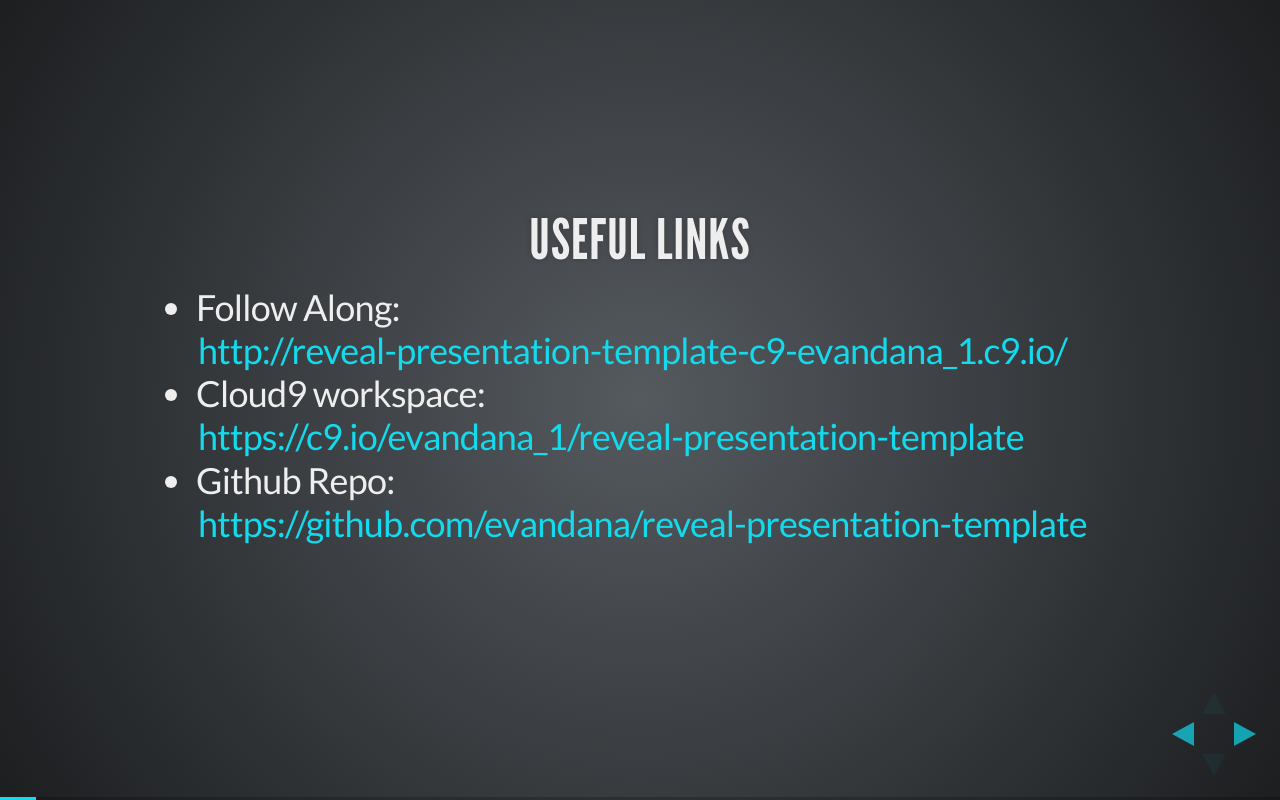
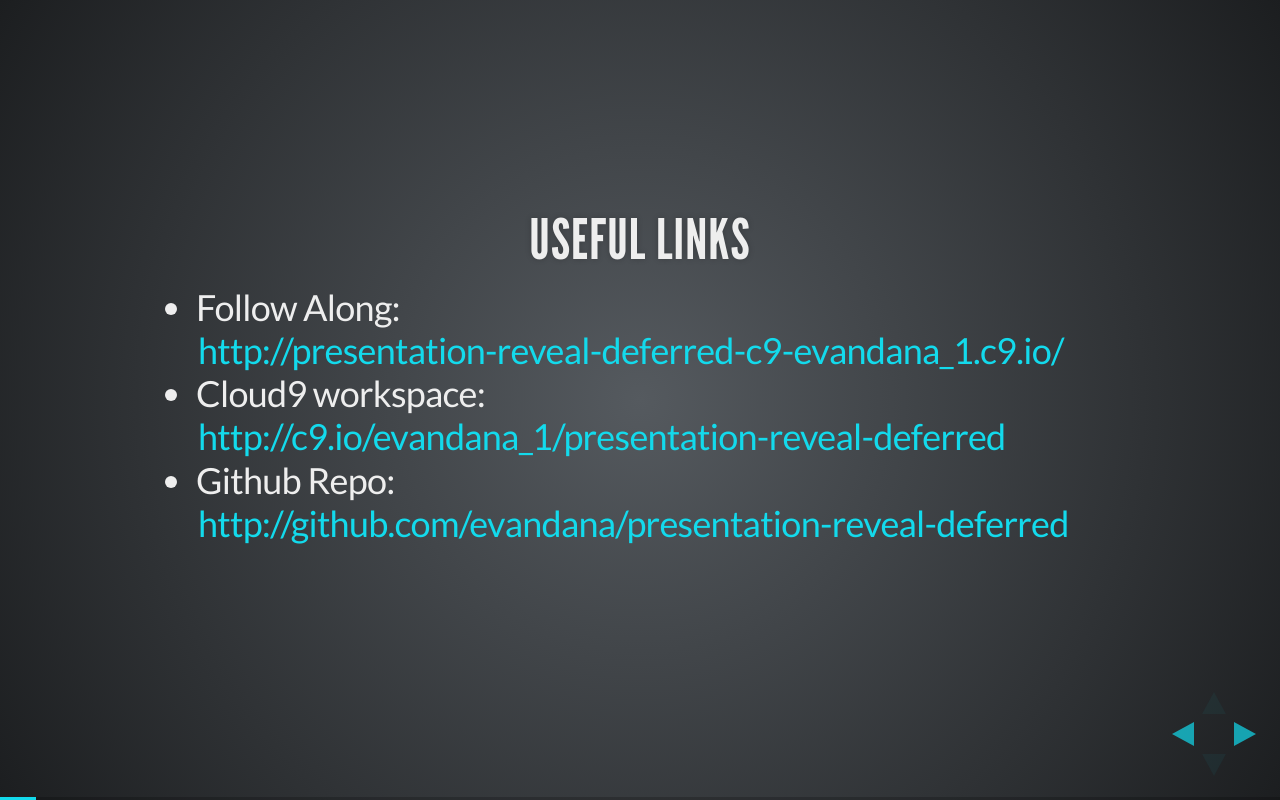
Before and after one commit to frontID/presentation-reveal-deferred, a website: page index.html in a window 1280 px wide. Both pictures are taken after a click on the element 1251 px from the left and 734 px from the top of the page. Drawn offline with Linux system fonts and the light colour scheme; no server answers.

Commit message:
updated links

```diff
--- a/index.html
+++ b/index.html
@@ -89,11 +89,11 @@
     <h3>Useful Links</h3>
     <ul>
         <li>Follow Along:
-                            <a href="http://reveal-presentation-template-c9-evandana_1.c9.io/">http://reveal-presentation-template-c9-evandana_1.c9.io/</a></li>
+            <a href="http://presentation-reveal-deferred-c9-evandana_1.c9.io">http://presentation-reveal-deferred-c9-evandana_1.c9.io/</a></li>
         <li>Cloud9 workspace:
-                            <a href="https://c9.io/evandana_1/reveal-presentation-template">https://c9.io/evandana_1/reveal-presentation-template</a></li>
+            <a href="http://c9.io/evandana_1/presentation-reveal-deferred">http://c9.io/evandana_1/presentation-reveal-deferred</a></li>
         <li>Github Repo:
-                            <a href="https://github.com/evandana/reveal-presentation-template">https://github.com/evandana/reveal-presentation-template</a></li>
+            <a href="http://github.com/evandana/presentation-reveal-deferred">http://github.com/evandana/presentation-reveal-deferred</a></li>
     </ul>
 </section>
 
@@ -1248,9 +1248,9 @@
 
         multiplex: {
             // Example values. Generate your own.
-                    secret: '13823765895479871959', // Obtained from the socket.io server. Gives this (the master) control of the presentation
-                    id: 'd24f27081861582c', // Obtained from socket.io server
-                    url: 'reveal-presentation-template-c9-evandana_1.c9.io:80' // Location of socket.io server
+            secret: '13824152347292517204', // Obtained from the socket.io server. Gives this (the master) control of the presentation
+            id: '7665adb9a3b69ff3', // Obtained from socket.io server
+            url: 'presentation-reveal-deferred-c9-evandana_1.c9.io:80' // Location of socket.io server
         },
 
         // Optional libraries used to extend on reveal.js
```
Also changed, not shown: 1 other file. Lines whose indentation alone changed are shown as unchanged.
